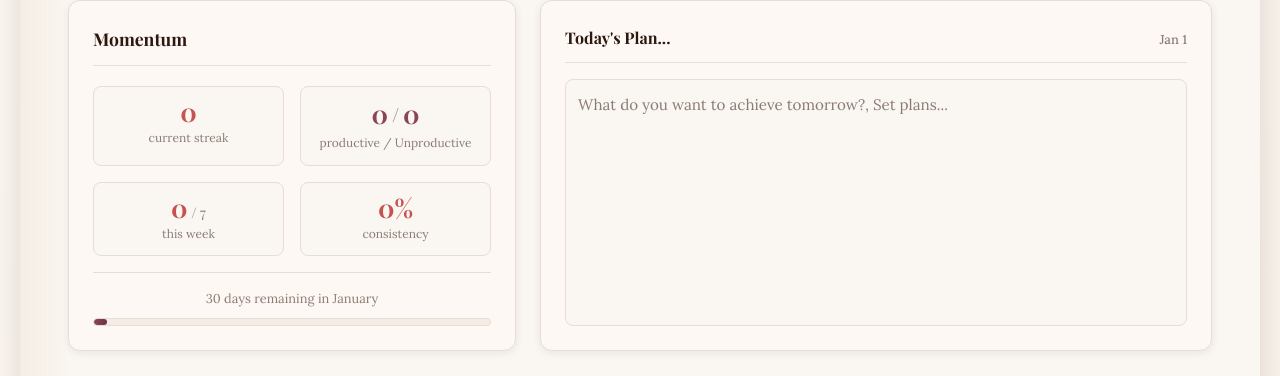
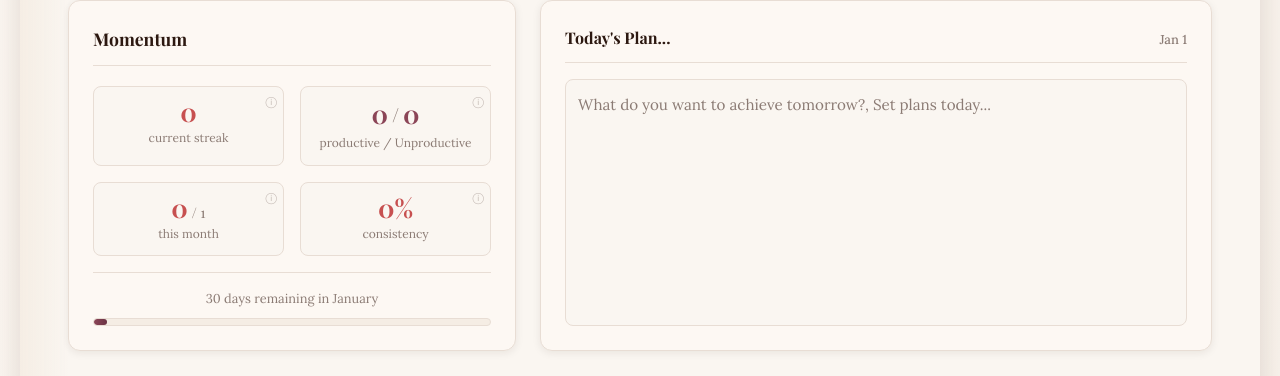
Before and after one commit to Hritik4722/comeback-goal-planner, a React (Vite) app: page / in a window 1280 px wide. Shown: the part 381-757 px from the top of the page. Built offline with nearby package versions, Linux system fonts and the light colour scheme.

Commit message:
added helper message for stats,

```diff
--- a/src/App.jsx
+++ b/src/App.jsx
@@ -248,30 +248,24 @@ function App() {
   }
   const currentStreak = calculateStreak()
 
-  // This Week: ACHIEVED days in current week (Sunday to Saturday)
-  const calculateThisWeek = () => {
+  // This Month: ACHIEVED days in current month vs elapsed days
+  const calculateThisMonth = () => {
     const today = new Date()
-    const dayOfWeek = today.getDay() // 0 = Sunday
-    const startOfWeek = new Date(today)
-    startOfWeek.setDate(today.getDate() - dayOfWeek)
-    startOfWeek.setHours(0, 0, 0, 0)
+    const currentMonth = today.getMonth()
+    const currentDay = today.getDate()
 
     let achievedDays = 0
-    // Only count up to today, not future days
-    for (let i = 0; i <= dayOfWeek; i++) {
-      const checkDate = new Date(startOfWeek)
-      checkDate.setDate(startOfWeek.getDate() + i)
-      // Only count if year is 2026 and status is success
-      if (checkDate.getFullYear() === 2026) {
-        const status = getEntryStatus(checkDate)
-        if (status === 'success') {
-          achievedDays++
-        }
+    // Count achieved days from day 1 to today in current month
+    for (let day = 1; day <= currentDay; day++) {
+      const checkDate = new Date(2026, currentMonth, day)
+      const status = getEntryStatus(checkDate)
+      if (status === 'success') {
+        achievedDays++
       }
     }
-    return achievedDays
+    return { achieved: achievedDays, elapsed: currentDay }
   }
-  const thisWeekActive = calculateThisWeek()
+  const thisMonthStats = calculateThisMonth()
 
   // Consistency: percentage of ACHIEVED days over elapsed days
   // elapsed = days from Jan 1, 2026 to today (inclusive)
@@ -309,10 +303,11 @@ function App() {
     return 'neutral'
   }
 
-  const getWeekStatus = () => {
-    if (thisWeekActive >= 5) return 'success'
-    if (thisWeekActive >= 3) return 'warning'
-    if (thisWeekActive === 0) return 'danger'
+  const getMonthStatus = () => {
+    const ratio = thisMonthStats.elapsed > 0 ? thisMonthStats.achieved / thisMonthStats.elapsed : 0
+    if (ratio >= 0.7) return 'success'
+    if (ratio >= 0.4) return 'warning'
+    if (ratio === 0) return 'danger'
     return 'neutral'
   }
 
@@ -491,10 +486,12 @@ function App() {
             <h3 className="stats-box-title">Momentum</h3>
             <div className="stats-grid">
               <div className={`stat-item stat-${getStreakStatus()}`}>
+                <span className="stat-info" title="How many productive days in a row you have right now.">ⓘ</span>
                 <span className="stat-value">{currentStreak}</span>
                 <span className="stat-label">current streak</span>
               </div>
               <div className={`stat-item stat-${getAchievedMissedStatus()}`}>
+                <span className="stat-info" title="Total productive days vs unproductive days this year.">ⓘ</span>
                 <div className="stat-combined">
                   <span className="stat-value success">{successCells}</span>
                   <span className="stat-separator">/</span>
@@ -502,11 +499,13 @@ function App() {
                 </div>
                 <span className="stat-label">productive / Unproductive</span>
               </div>
-              <div className={`stat-item stat-${getWeekStatus()}`}>
-                <span className="stat-value">{thisWeekActive}<span className="stat-small"> / 7</span></span>
-                <span className="stat-label">this week</span>
+              <div className={`stat-item stat-${getMonthStatus()}`}>
+                <span className="stat-info" title="Productive days so far this month.">ⓘ</span>
+                <span className="stat-value">{thisMonthStats.achieved}<span className="stat-small"> / {thisMonthStats.elapsed}</span></span>
+                <span className="stat-label">this month</span>
               </div>
               <div className={`stat-item stat-${getConsistencyStatus()}`}>
+                <span className="stat-info" title="How often you stay productive since the start of the year.">ⓘ</span>
                 <span className="stat-value">{consistency}%</span>
                 <span className="stat-label">consistency</span>
               </div>
@@ -532,7 +531,7 @@ function App() {
             </div>
             <textarea
               className="today-notes-input"
-              placeholder="What do you want to achieve tomorrow?, Set plans..."
+              placeholder="What do you want to achieve tomorrow?, Set plans today..."
               value={todayNotes}
               onChange={(e) => setTodayNotes(e.target.value)}
             />
--- a/src/index.css
+++ b/src/index.css
@@ -264,6 +264,28 @@ body {
   font-size: 0.9rem;
   font-weight: 500;
   color: var(--text-muted);
+}
+
+/* Info tooltip button */
+.stat-info {
+  position: absolute;
+  top: 6px;
+  right: 6px;
+  font-size: 0.7rem;
+  color: var(--text-muted);
+  cursor: help;
+  opacity: 0.5;
+  transition: opacity 0.2s ease, color 0.2s ease;
+  z-index: 5;
+}
+
+.stat-info:hover {
+  opacity: 1;
+  color: var(--color-burgundy);
+}
+
+.stat-item {
+  position: relative;
 }
 
 /* Momentum Status Colors - Text only */
@@ -1371,4 +1393,13 @@ body {
     min-height: 120px;
     font-size: 0.9rem;
   }
+
+  /* Info icon - bigger on mobile for touch */
+  .stat-info {
+    font-size: 0.85rem;
+    top: 4px;
+    right: 4px;
+    opacity: 0.7;
+    padding: 4px;
+  }
 }
```
